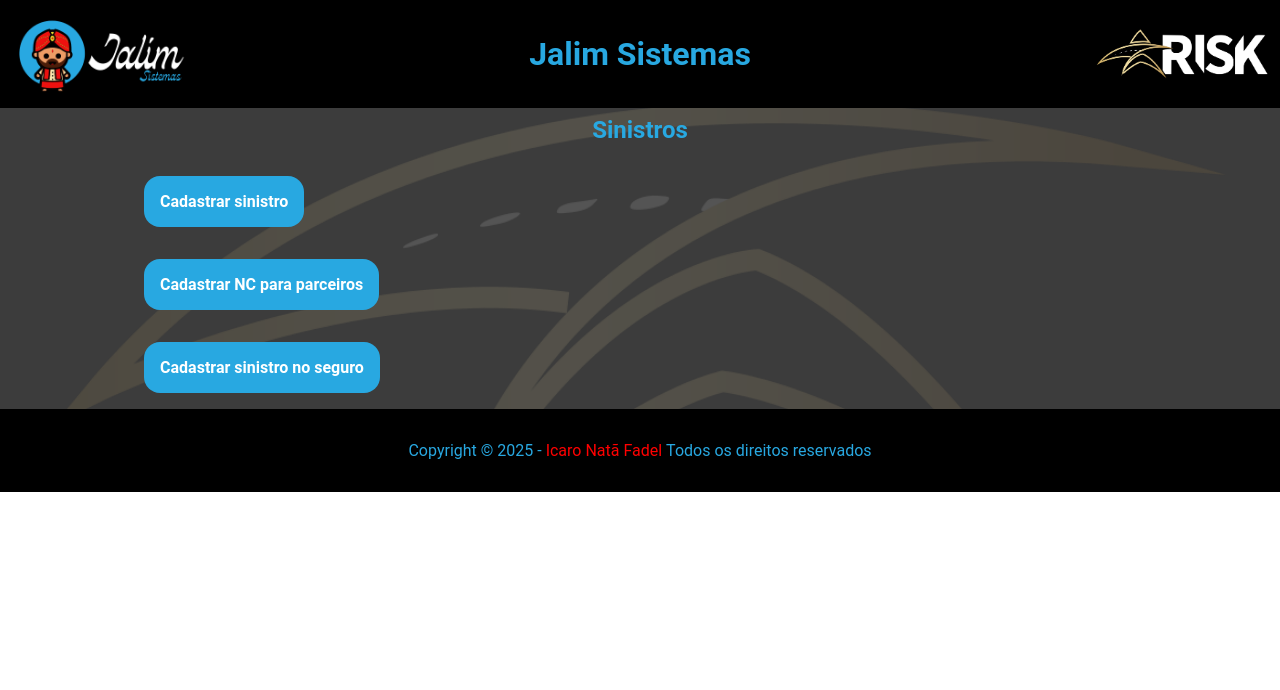
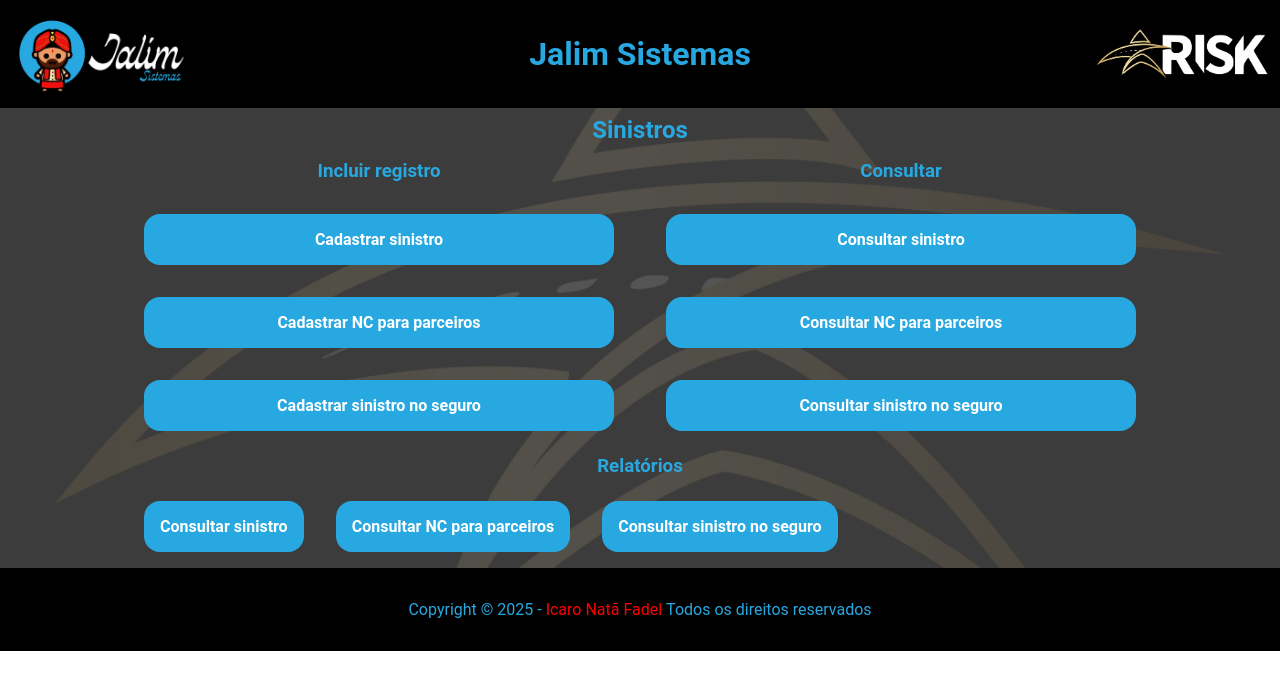
Before and after one commit to icarofadel/Risk_Sinistros, a React (Create React App) app: page / in a window 1280 px wide. Shown: the top 690 px of the page. Built offline with nearby package versions, Linux system fonts and the light colour scheme.

Commit message:
Add Central (Incluindo campos de consultas e relatórios)

```diff
--- a/src/components/Central/index.tsx
+++ b/src/components/Central/index.tsx
@@ -4,6 +4,9 @@ import * as S from './styles'
 const Central = () => (
   <S.HomeSection>
     <h2>Sinistros</h2>
+    <S.ContainerButtons>
+      <S.Column>
+        <h3>Incluir registro</h3>
         <S.ControlButtons>
           <Botao type="link" to={`/CadSinistro`} title="Cadastro de sinistro">
             Cadastrar sinistro
@@ -15,6 +18,38 @@ const Central = () => (
             Cadastrar sinistro no seguro
           </Botao>
         </S.ControlButtons>
+      </S.Column>
+
+      <S.Column>
+        <h3>Consultar</h3>
+        <S.ControlButtons>
+          <Botao type="link" to={`/CadSinistro`} title="Consultar de sinistro">
+            Consultar sinistro
+          </Botao>
+          <Botao type="link" to={`/CadSinistro`} title="Consultar de sinistro">
+            Consultar NC para parceiros
+          </Botao>
+          <Botao type="link" to={`/CadSinistro`} title="Consultar de sinistro">
+            Consultar sinistro no seguro
+          </Botao>
+        </S.ControlButtons>
+      </S.Column>
+    </S.ContainerButtons>
+
+    <h3>Relatórios</h3>
+    <S.ContainerRelatorio>
+      <div>
+        <Botao type="link" to={`/CadSinistro`} title="Consultar de sinistro">
+          Consultar sinistro
+        </Botao>
+        <Botao type="link" to={`/CadSinistro`} title="Consultar de sinistro">
+          Consultar NC para parceiros
+        </Botao>
+        <Botao type="link" to={`/CadSinistro`} title="Consultar de sinistro">
+          Consultar sinistro no seguro
+        </Botao>
+      </div>
+    </S.ContainerRelatorio>
   </S.HomeSection>
 )
 
--- a/src/components/Central/styles.ts
+++ b/src/components/Central/styles.ts
@@ -2,7 +2,8 @@ import styled from 'styled-components'
 import { cores } from '../../styles'
 
 export const HomeSection = styled.section`
-  h2 {
+  h2,
+  h3 {
     color: ${cores.color};
     padding: 8px;
     display: flex;
@@ -12,6 +13,27 @@ export const HomeSection = styled.section`
 
 export const ControlButtons = styled.div`
   margin-top: 8px;
+  display: flex;
+  flex-direction: column;
+  justify-content: flex-start;
+`
+
+export const ContainerButtons = styled.div`
   display: grid;
-  justify-items: start;
+  grid-template-columns: 1fr 1fr;
+  gap: 20px;
 `
+
+export const Column = styled.div`
+  text-align: center;
+`
+
+export const ContainerRelatorio = styled.div`
+  display: flex;
+  gap: 10px;
+
+  div {
+    display: flex;
+    align-items: center;
+  }
+`
```
Lines whose indentation alone changed are shown as unchanged.
